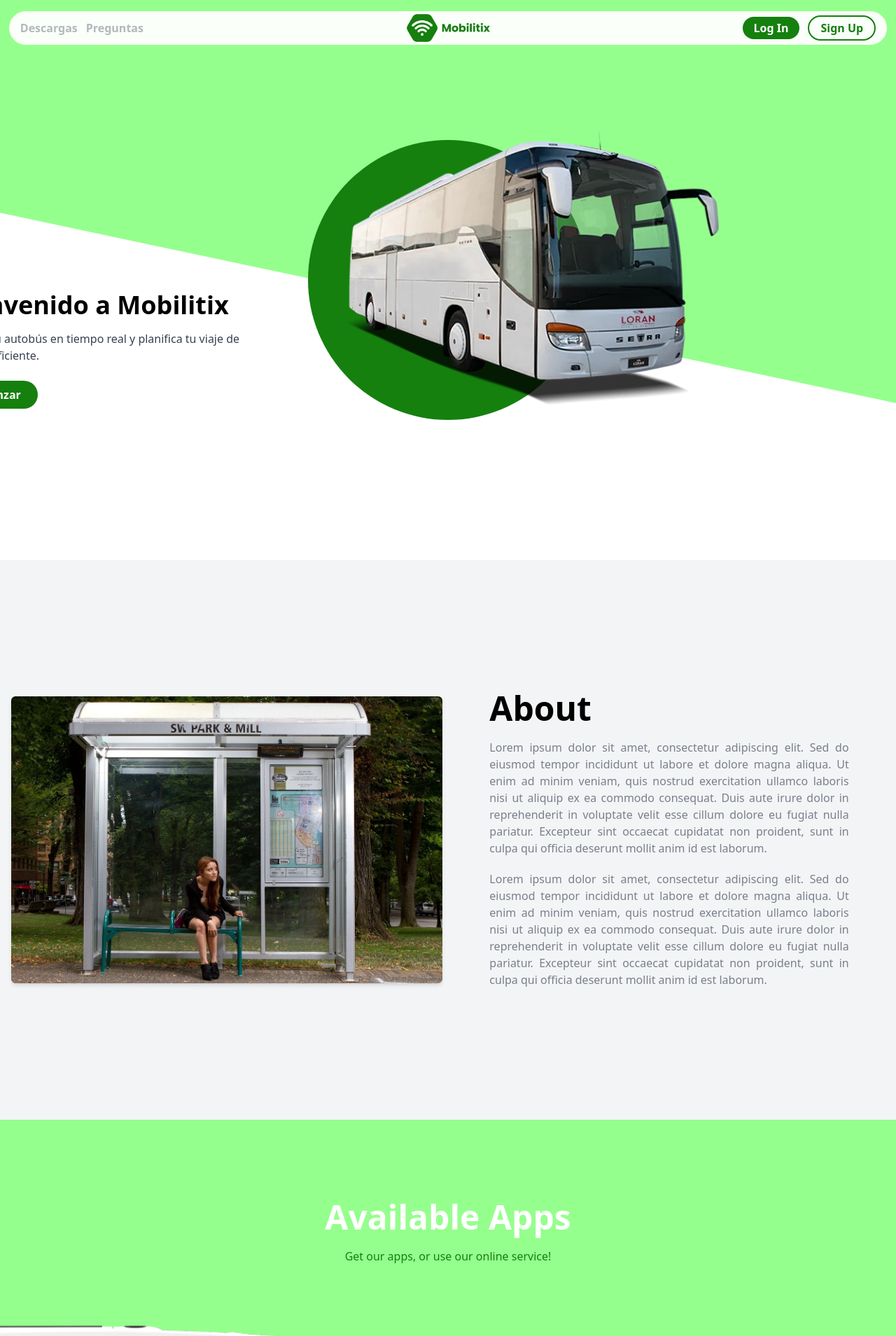
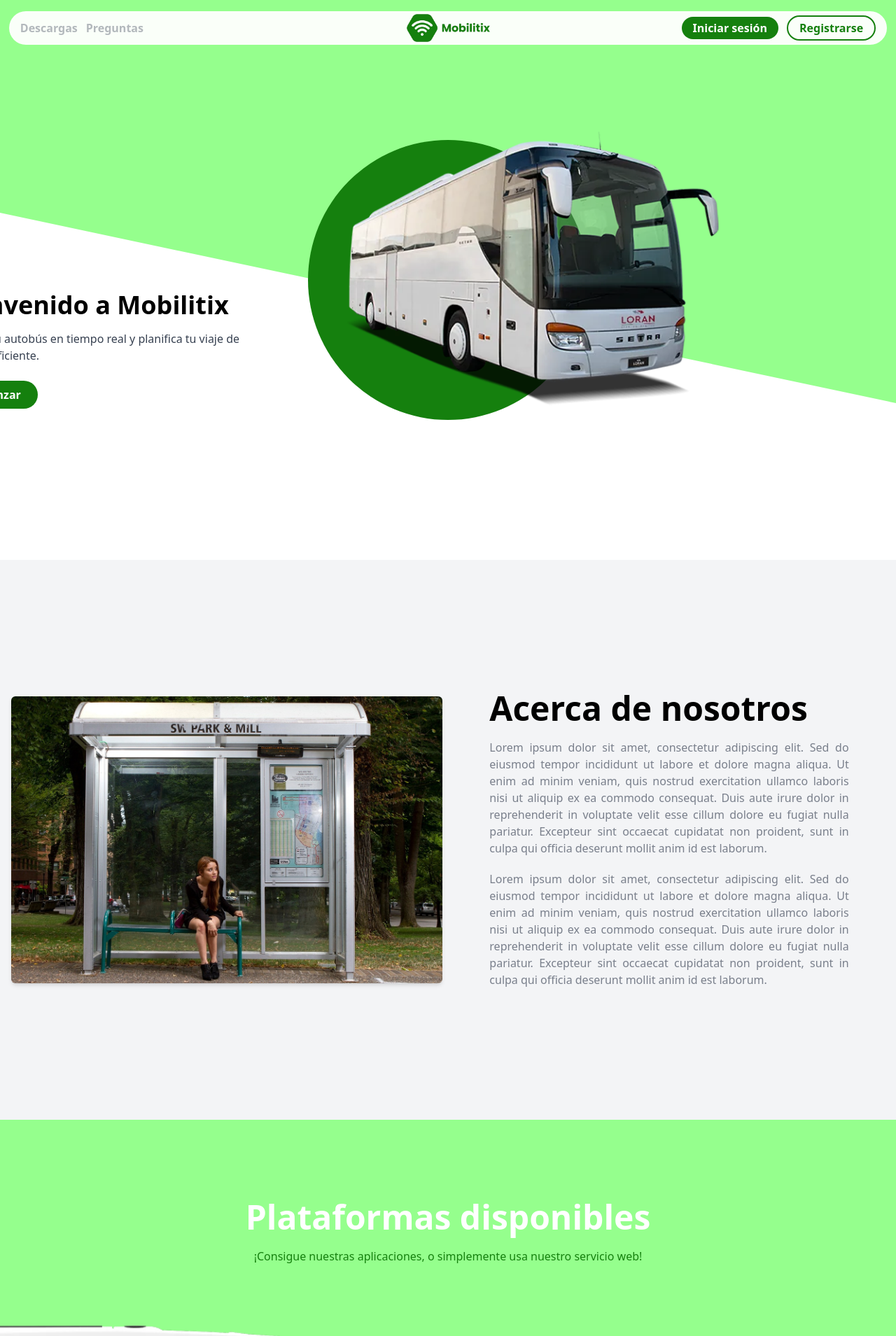
Before and after one commit to Daniels-not/my-ionic-app, a React (Vite) app: page / in a window 1280 px wide. Shown: the top 1909 px of the page at 70% size. Built offline with nearby package versions, Linux system fonts and the light colour scheme; no server answers.

Commit message:
CAMBIOS AÑADIDOS A RAMA UI:
* TRADUCCIÓN AL ESPAÑOL ✨

```diff
--- a/src/components/DownloadsComponent.jsx
+++ b/src/components/DownloadsComponent.jsx
@@ -7,7 +7,7 @@
 
     const [cardsInfo, setCardsInfo] = React.useState([
         {title: "Android", icon: <AndroidIcon />},
-        {title: "Mac", icon: <MacIcon />},
+        {title: "iOS", icon: <MacIcon />},
     ])
 
 
@@ -41,7 +41,7 @@
     return (
         <div className="w-1/4 h-full flex flex-col justify-evenly items-center mx-5 items-center p-4 bg-white rounded text-[#15800e] shadow-md">
             {Icon}
-            <h2 className="font-bold">{title} Platform</h2>
+            <h2 className="font-bold">Plataforma {title}</h2>
             <button className="bg-[#15800e] text-white font-bold py-2 px-6 rounded-full hover:bg-[#0f5f0a] hover:scale-[1.1] transition duration-300">
                 Descargar
             </button>
--- a/src/components/LoginComponent.jsx
+++ b/src/components/LoginComponent.jsx
@@ -77,30 +77,30 @@
       </div>
 
       <div className="w-full max-w-md p-8 bg-white shadow-md rounded-lg relative z-10">
-        <h2 className="text-2xl font-bold mb-6 text-center">Login</h2>
+        <h2 className="text-2xl font-bold mb-6 text-center">Inicio de sesión</h2>
         {error && <p className="text-red-500 text-center mb-4">{error}</p>}
         <form onSubmit={handleLogin} className="space-y-4">
           <div>
-            <label htmlFor="email" className="block text-sm font-medium text-gray-700">Email</label>
+            <label htmlFor="email" className="block text-sm font-medium text-gray-700">Correo</label>
             <input
               id="email"
               type="email"
               value={email}
               onChange={(e) => setEmail(e.target.value)}
               className="mt-1 block w-full px-3 py-2 border border-gray-300 rounded-md shadow-sm focus:outline-none focus:ring-indigo-500 focus:border-indigo-500"
-              placeholder="Enter your email"
+              placeholder="Introduce tu correo"
             />
           </div>
 
           <div>
-            <label htmlFor="password" className="block text-sm font-medium text-gray-700">Password</label>
+            <label htmlFor="password" className="block text-sm font-medium text-gray-700">Contraseña</label>
             <input
               id="password"
               type="password"
               value={password}
               onChange={(e) => setPassword(e.target.value)}
               className="mt-1 block w-full px-3 py-2 border border-gray-300 rounded-md shadow-sm focus:outline-none focus:ring-indigo-500 focus:border-indigo-500"
-              placeholder="Enter your password"
+              placeholder="Introduce tu contraseña"
             />
           </div>
 
@@ -108,42 +108,42 @@
             type="submit"
             className="w-full bg-indigo-600 text-white font-bold py-2 px-4 rounded-md hover:bg-indigo-700 transition duration-200"
           >
-            Sign In
+            Iniciar Sesión
           </button>
         </form>
 
-        <p className="text-center my-4">Or sign in with:</p>
+        <p className="text-center my-4">O inicia sesión con:</p>
 
         <div className="space-y-2">
           <button
             onClick={handleGoogleLogin}
             className="w-full bg-red-500 text-white font-bold py-2 px-4 rounded-md flex items-center justify-center hover:bg-red-600 transition duration-200"
           >
-            <FcGoogle className="mr-2" size={24} /> Sign in with Google
+            <FcGoogle className="mr-2" size={24} /> Google
           </button>
 
           <button
             onClick={handleGithubLogin}
             className="w-full bg-gray-800 text-white font-bold py-2 px-4 rounded-md flex items-center justify-center hover:bg-gray-900 transition duration-200"
           >
-            <FaGithub className="mr-2" size={24} /> Sign in with GitHub
+            <FaGithub className="mr-2" size={24} /> GitHub
           </button>
 
           <button
             onClick={handleMicrosoftLogin}
             className="w-full bg-blue-600 text-white font-bold py-2 px-4 rounded-md flex items-center justify-center hover:bg-blue-700 transition duration-200"
           >
-            <FaMicrosoft className="mr-2" size={24} /> Sign in with Microsoft
+            <FaMicrosoft className="mr-2" size={24} /> Microsoft
           </button>
         </div>
 
         <p className="text-center mt-6">
-          Don't have an account?{' '}
+          ¿No tienes cuenta?{' '}
           <button
             onClick={() => navigate('/signup')}
             className="text-indigo-600 hover:underline font-bold"
           >
-            Sign Up
+            Registrate
           </button>
         </p>
       </div>
--- a/src/components/NavbarComponent.jsx
+++ b/src/components/NavbarComponent.jsx
@@ -68,13 +68,13 @@
               onClick={() => navigate('/login')}
               className="rounded-full bg-[#15800e] px-4 py-1 font-bold text-white"
             >
-              Log In
+              Iniciar sesión
             </button>
             <button
               onClick={() => navigate('/signup')}
               className="rounded-full border-2 border-[#15800e] px-4 py-1 font-bold text-[#15800e]"
             >
-              Sign Up
+              Registrarse
             </button>
           </>
         )}
--- a/src/components/SignupComponent.jsx
+++ b/src/components/SignupComponent.jsx
@@ -80,43 +80,43 @@
       </div>
 
       <div className="w-full max-w-md p-8 bg-white shadow-md rounded-lg relative z-10">
-        <h2 className="text-2xl font-bold mb-6 text-center">Sign Up</h2>
+        <h2 className="text-2xl font-bold mb-6 text-center">Registro</h2>
         {error && <p className="text-red-500 text-center mb-4">{error}</p>}
 
         <form onSubmit={handleSignup} className="space-y-4">
           <div>
-            <label htmlFor="email" className="block text-sm font-medium text-gray-700">Email</label>
+            <label htmlFor="email" className="block text-sm font-medium text-gray-700">Correo</label>
             <input
               id="email"
               type="email"
               value={email}
               onChange={(e) => setEmail(e.target.value)}
               className="mt-1 block w-full px-3 py-2 border border-gray-300 rounded-md shadow-sm focus:outline-none focus:ring-indigo-500 focus:border-indigo-500"
-              placeholder="Enter your email"
+              placeholder="Introduce tu correo electrónico"
             />
           </div>
 
           <div>
-            <label htmlFor="password" className="block text-sm font-medium text-gray-700">Password</label>
+            <label htmlFor="password" className="block text-sm font-medium text-gray-700">Contraseña</label>
             <input
               id="password"
               type="password"
               value={password}
               onChange={(e) => setPassword(e.target.value)}
               className="mt-1 block w-full px-3 py-2 border border-gray-300 rounded-md shadow-sm focus:outline-none focus:ring-indigo-500 focus:border-indigo-500"
-              placeholder="Enter your password"
+              placeholder="Introduce tu contraseña"
             />
           </div>
 
           <div>
-            <label htmlFor="confirm-password" className="block text-sm font-medium text-gray-700">Confirm Password</label>
+            <label htmlFor="confirm-password" className="block text-sm font-medium text-gray-700">Confirma la contraseña</label>
             <input
               id="confirm-password"
               type="password"
               value={confirmPassword}
               onChange={(e) => setConfirmPassword(e.target.value)}
               className="mt-1 block w-full px-3 py-2 border border-gray-300 rounded-md shadow-sm focus:outline-none focus:ring-indigo-500 focus:border-indigo-500"
-              placeholder="Confirm your password"
+              placeholder="Confirma tu contraseña"
             />
           </div>
 
@@ -124,42 +124,42 @@
             type="submit"
             className="w-full bg-indigo-600 text-white font-bold py-2 px-4 rounded-md hover:bg-indigo-700 transition duration-200"
           >
-            Sign Up
+            Registrarse
           </button>
         </form>
 
-        <p className="text-center my-4">Or sign up with:</p>
+        <p className="text-center my-4">O registrate con:</p>
 
         <div className="space-y-2">
           <button
             onClick={handleGoogleSignup}
             className="flex items-center justify-center w-full bg-red-500 text-white font-bold py-2 px-4 rounded-md hover:bg-red-600 transition duration-200"
           >
-            <FaGoogle className="mr-2" /> Sign up with Google
+            <FaGoogle className="mr-2" /> Google
           </button>
 
           <button
             onClick={handleGithubSignup}
             className="flex items-center justify-center w-full bg-gray-800 text-white font-bold py-2 px-4 rounded-md hover:bg-gray-900 transition duration-200"
           >
-            <FaGithub className="mr-2" /> Sign up with GitHub
+            <FaGithub className="mr-2" /> GitHub
           </button>
 
           <button
             onClick={handleMicrosoftSignup}
             className="flex items-center justify-center w-full bg-blue-600 text-white font-bold py-2 px-4 rounded-md hover:bg-blue-700 transition duration-200"
           >
-            <FaMicrosoft className="mr-2" /> Sign up with Microsoft
+            <FaMicrosoft className="mr-2" /> Microsoft
           </button>
         </div>
 
         <p className="text-center mt-4">
-          Already have an account?{' '}
+          ¿Ya tienes una cuenta?{' '}
           <button
             onClick={() => navigate('/login')}
             className="text-blue-600 hover:underline"
           >
-            Log In
+            Iniciar sesión
           </button>
         </p>
       </div>
--- a/src/components/subcomponents/AboutSubComponent.jsx
+++ b/src/components/subcomponents/AboutSubComponent.jsx
@@ -9,7 +9,7 @@
             </section>
 
             <section className="w-1/2 rounded-md overflow-hidden mr-4 flex justify-center items-center flex-col">
-                <h1 className="font-bold text-5xl w-5/6">About</h1>
+                <h1 className="font-bold text-5xl w-5/6">Acerca de nosotros</h1>
                 <p className='text-gray-500/90 mt-5 text-justify w-5/6'>
                     Lorem ipsum dolor sit amet, consectetur adipiscing elit. Sed do eiusmod tempor incididunt ut labore et
                     dolore magna aliqua. Ut enim ad minim veniam, quis nostrud exercitation ullamco laboris nisi ut aliquip
--- a/src/components/subcomponents/AppsSubComponent.jsx
+++ b/src/components/subcomponents/AppsSubComponent.jsx
@@ -7,17 +7,17 @@
 
     const [cardsInfo, setCardsInfo] = React.useState([
         {title: "Android", icon: <AndroidIcon />},
-        {title: "Web App", icon: <WebIcon />},
-        {title: "Mac", icon: <MacIcon />},
+        {title: "Servicio Web", icon: <WebIcon />},
+        {title: "iOS", icon: <MacIcon />},
     ])
 
     return (
         <div className="w-full h-[100vh] flex flex-col justify-evenly items-center overflow-hidden bg-[#95ff8d] gap-4">
 
             <section className="w-full text-center">
-                <h1 className="font-bold text-5xl text-white">Available Apps</h1>
+                <h1 className="font-bold text-5xl text-white">Plataformas disponibles</h1>
                 <p className="text-[#15800e] mt-5">
-                    Get our apps, or use our online service!
+                    ¡Consigue nuestras aplicaciones, o simplemente usa nuestro servicio web!
                 </p>
             </section>
 
@@ -49,7 +49,7 @@
     return (
         <div className="w-2/4 flex  justify-between mx-5 items-center p-4 bg-white rounded text-[#15800e]">
             {Icon}
-            <h2 className="font-bold">{title} Platform</h2>
+            <h2 className="font-bold">{title}</h2>
         </div>
     );
 }
```
Also changed, not shown: src/components/subcomponents/DashboardHomeSubComponent.jsx (+5 -5 lines).
